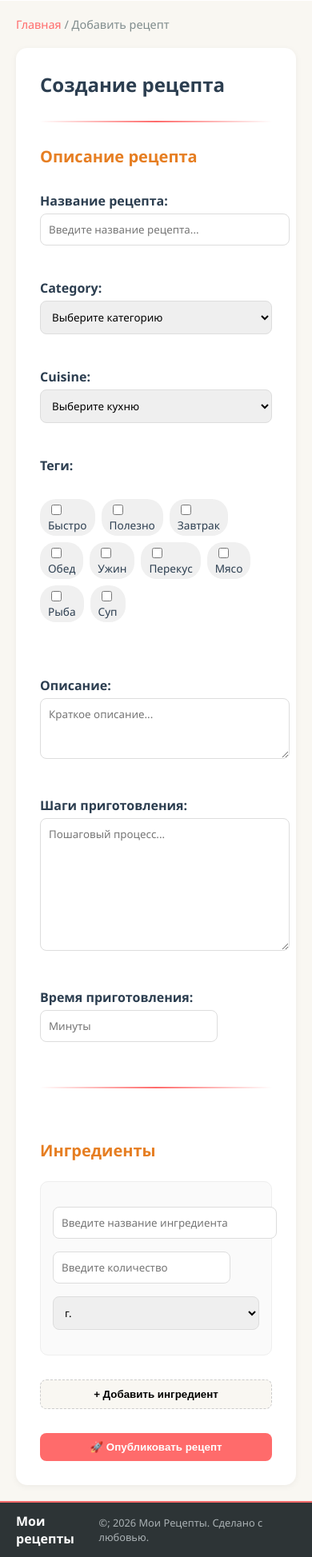
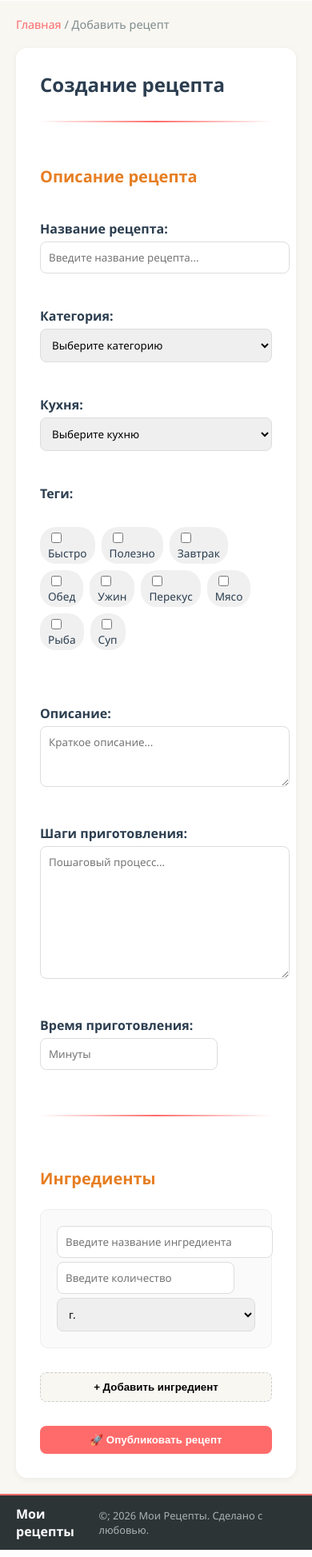
Before and after one commit to Serghqa/ChiefCook, a Django app: page /addrecipe/ in a window 390 px wide; the page is wider, and only the part inside the window is pictured. Shown: the part 1098-3045 px from the top of that part at 80% size. Run offline with Django 5.2, Linux system fonts and the light colour scheme; a user stored in the database is signed in; data comes from the database, SQL or seed files in the repository; some libraries are stand-ins or nearby versions.

Commit message:
fix css.styles

```diff
--- a/chiefcook/cooking/forms.py
+++ b/chiefcook/cooking/forms.py
@@ -14,11 +14,13 @@ class RecipeForm(forms.ModelForm):
     category = forms.ModelChoiceField(
         queryset=Category.objects.all(),
         widget=forms.Select(),
+        label="Категория",
         empty_label="Выберите категорию",
     )
     cuisine = forms.ModelChoiceField(
         queryset=Cuisine.objects.all(),
         widget=forms.Select(),
+        label="Кухня",
         empty_label="Выберите кухню",
     )
     class Meta:
--- a/chiefcook/cooking/static/cooking/css/styles.css
+++ b/chiefcook/cooking/static/cooking/css/styles.css
@@ -122,6 +122,23 @@ main {
     overflow: hidden;
 }
 
+/* Контентная область */
+.main-content {
+    flex: 1;
+    padding: 40px;
+    overflow-y: auto;
+    /* Свой скролл прижат к правому краю */
+    background-color: var(--bg-page);
+    min-width: 0;
+}
+
+/* Центровщик внутри контента */
+.main-content>* {
+    max-width: 1100px;
+    margin-left: auto;
+    margin-right: auto;
+}
+
 /* Боковая панель */
 .sidebar {
     width: 200px;
@@ -131,33 +148,18 @@ main {
     overflow-y: auto;
     /* Свой скролл */
     background-color: #fff;
-}
-
-/* Контентная область */
-.main_content {
-    flex: 1;
-    padding: 40px;
-    overflow-y: auto;
-    /* Свой скролл прижат к правому краю */
-    background-color: var(--bg-page);
-    min-width: 0;
-}
-
-/* Центровщик внутри контента */
-.main_content>* {
-    max-width: 1100px;
-    margin-left: auto;
-    margin-right: auto;
+    overflow-x: hidden;
+    word-break: break-word;
 }
 
 /* 5. СКРОЛЛБАРЫ */
 .sidebar::-webkit-scrollbar,
-.main_content::-webkit-scrollbar {
+.main-content::-webkit-scrollbar {
     width: 6px;
 }
 
 .sidebar::-webkit-scrollbar-thumb,
-.main_content::-webkit-scrollbar-thumb {
+.main-content::-webkit-scrollbar-thumb {
     background: #ccc;
     border-radius: 10px;
 }
@@ -287,7 +288,7 @@ main {
 }
 
 /* 9. ПОДВАЛ (КОМПАКТНЫЙ) */
-.main_footer {
+.main-footer {
     flex-shrink: 0;
     /* Не дает футеру сжиматься */
     background-color: #2d3436;
@@ -296,7 +297,7 @@ main {
     border-top: 2px solid var(--primary-color);
 }
 
-.footer_content {
+.footer-content {
     max-width: 1400px;
     margin: 0 auto;
     padding: 0 20px;
@@ -305,55 +306,55 @@ main {
     align-items: center;
 }
 
-.footer_copy {
+.footer-copy {
     margin: 0;
     font-size: 0.8rem;
     opacity: 0.7;
 }
 
-.footer_logo {
+.footer-logo {
     font-weight: bold;
     font-size: 1rem;
     color: #fff;
 }
 
 /* 10. СТИЛИ ДЛЯ ФОРМЫ */
-.form_card {
+.form-card {
     background: var(--bg-card);
     padding: 30px;
     border-radius: 14px;
     box-shadow: var(--shadow-sm);
 }
 
-.form_card h3 {
+.form-card h3 {
     color: var(--text-dark);
     margin-bottom: 25px;
     font-size: 1.5rem;
 }
 
-.form_card h4 {
+.form-card h4 {
     color: var(--accent-color);
     margin: 25px 0 15px 0;
 }
 
 /* Стили для разделителя */
-.form_card hr {
+.form-card hr {
     border: 0;
     height: 2px;
     background: linear-gradient(to right, transparent, var(--primary-color), transparent);
     margin: 30px 0;
 }
 
-.form_card label {
+.form-card label {
     font-weight: 600;
     color: var(--text-dark);
     display: block;
     margin-bottom: 5px;
 }
 
-.form_card input,
-.form_card select,
-.form_card textarea {
+.form-card input,
+.form-card select,
+.form-card textarea {
     width: 100%;
     max-width: 400px;
     padding: 10px;
@@ -362,19 +363,19 @@ main {
     font-family: inherit;
 }
 
-.form_card input[type="number"] {
+.form-card input[type="number"] {
     max-width: 200px;
 }
 
-.form_card input:focus,
-.form_card select:focus,
-.form_card textarea:focus {
+.form-card input:focus,
+.form-card select:focus,
+.form-card textarea:focus {
     outline: none;
     border-color: var(--primary-color);
 }
 
 /* Поля формы */
-.form_recipe {
+.form-recipe {
     display: flex;
     flex-direction: column;
     gap: 10px;
@@ -406,7 +407,7 @@ main {
 }
 
 /* Ингредиенты */
-.form_ingredients {
+.form-ingredients {
     display: flex;
     flex-direction: column;
     gap: 15px;
@@ -421,7 +422,7 @@ main {
 }
 
 .ingredient-form p {
-    margin: 5;
+    margin: 5px;
     display: grid;
     grid-template-columns: 1fr 1fr 1fr auto;
     gap: 10px;
@@ -455,13 +456,13 @@ main {
     font-weight: 600;
 }
 
-.btn_add {
+.btn-add {
     background: var(--bg-page);
     border: 1px dashed #ccc;
     width: 100%;
 }
 
-.btn_save {
+.btn-save {
     background: var(--primary-color);
     color: white;
     width: 100%;
@@ -501,7 +502,7 @@ main {
         overflow: visible;
     }
 
-    .main_content {
+    .main-content {
         height: auto;
         overflow: visible;
         padding: 20px;
--- a/chiefcook/cooking/templates/cooking/add_recipe.html
+++ b/chiefcook/cooking/templates/cooking/add_recipe.html
@@ -6,29 +6,32 @@
     <nav class="breadcrumbs">
         <a href="{% url 'cooking:index' %}">Главная</a> / <span>{{ "Добавить рецепт" }}</span>
     </nav>
-    <div class="form_card">
+    <div class="form-card">
         <h3>Создание рецепта</h3>
         <hr>
         <form method="post" id="recipe-form">
             {% csrf_token %}
-            <h4>Описание рецепта</h4>
-            <div class="form_recipe">
+            <div class="form-recipe">
+                <h4>Описание рецепта</h4>
                 {{ form_recipe.as_p }}
                 <hr>
                 <h4>Ингредиенты</h4>
                 {{ formset.management_form }}
                 <div id="ingredients-container">
-                    <div class="form_ingredients">
-                        {% for form in formset %}<div class="ingredient-form">{{ form.as_p }}</div>{% endfor %}
+                    <div class="form-ingredients">
+                        {% for form in formset %}
+                        <div class="ingredient-form">
+                            {{ form.as_p }}
+                        </div>{% endfor %}
                     </div>
                 </div>
                 <button type="button"
-                        class="btn btn_add"
+                        class="btn btn-add"
                         hx-get="{% url 'cooking:add_ingredient_form' %}"
                         hx-target="#ingredients-container"
                         hx-swap="beforeend">+ Добавить ингредиент</button>
                 <div>
-                    <button type="submit" class="btn btn_save">🚀 Опубликовать рецепт</button>
+                    <button type="submit" class="btn btn-save">🚀 Опубликовать рецепт</button>
                 </div>
             </div>
         </form>
--- a/chiefcook/cooking/templates/cooking/includes/sidebar.html
+++ b/chiefcook/cooking/templates/cooking/includes/sidebar.html
@@ -1,5 +1,5 @@
 <h4>Категории</h4>
-<nav class="sidebar_nav">
+<nav class="sidebar-nav">
     {% if categories %}
         {% for category in categories %}
             <a href="{{ category.get_absolute_url }}">{{ category.name }}</a>
@@ -7,13 +7,13 @@
     {% endif %}
 </nav>
 <h4>Кухни</h4>
-<nav class="sidebar_nav">
+<nav class="sidebar-nav">
     {% if cuisines %}
         {% for cuisine in cuisines %}<a href="{{ cuisine.get_absolute_url }}">{{ cuisine.name }}</a>{% endfor %}
     {% endif %}
 </nav>
 <h4>Теги</h4>
-<nav class="sidebar_nav">
+<nav class="sidebar-nav">
     {% if tags %}
         {% for tag in tags %}<a href="{{ tag.get_absolute_url }}">{{ tag.name }}</a>{% endfor %}
     {% endif %}
--- a/chiefcook/templates/base.html
+++ b/chiefcook/templates/base.html
@@ -18,17 +18,17 @@
               rel="stylesheet">
     </head>
     <body>
-        <header class="main_header">
-            <div class="header_container">
+        <header class="main-header">
+            <div class="header-container">
                 <a href="{% url 'cooking:index' %}" class="logo">
                     <img src="{% static 'cooking/images/logo.png' %}"
                          alt="Логотип"
-                         class="logo_img"
+                         class="logo-img"
                          width="40"
                          height="40">
                     <span>Мои рецепты</span>
                 </a>
-                <nav class="nav_menu">
+                <nav class="nav-menu">
                     <a href="{% url 'cooking:add_recipe' %}">Добавить рецепт</a>
                     <a href="{% url 'cooking:index' %}">Главная</a>
                     <a href="{% url 'cooking:index' %}">Зарегистрироваться</a>
@@ -41,23 +41,21 @@
             <aside class="sidebar">
                 {% block sidebar %}
                     <!-- Контент по умолчанию -->
-                    <div class="sidebar_content">
+                    <div class="sidebar-content">
                         {% load sidebar_tags %}
                         {% show_sidebar %}
                     </div>
                 {% endblock sidebar %}
             </aside>
             <!-- Основной контент -->
-            <section class="main_content">
+            <section class="main-content">
                 {% block content %}<!-- Сюда будет подставляться содержимое страниц -->{% endblock %}
             </section>
         </main>
-        <footer class="main_footer">
-            <div class="footer_container">
-                <div class="footer_content">
-                    <span class="footer_logo">Мои рецепты</span>
-                    <p class="footer_copy">©; {% now "Y" %} Мои Рецепты. Сделано с любовью.</p>
-                </div>
+        <footer class="main-footer">
+            <div class="footer-content">
+                <span class="footer-logo">Мои рецепты</span>
+                <p class="footer-copy">©; {% now "Y" %} Мои Рецепты. Сделано с любовью.</p>
             </div>
         </footer>
         <script src="https://unpkg.com/htmx.org@1.9.10"></script>
```
Also changed, not shown: other parts of chiefcook/cooking/static/cooking/css/styles.css (+20 -21 lines), chiefcook/cooking/templates/cooking/includes/recipes.html (+5 -5 lines), chiefcook/cooking/templates/cooking/recipe.html (+5 -5 lines).
